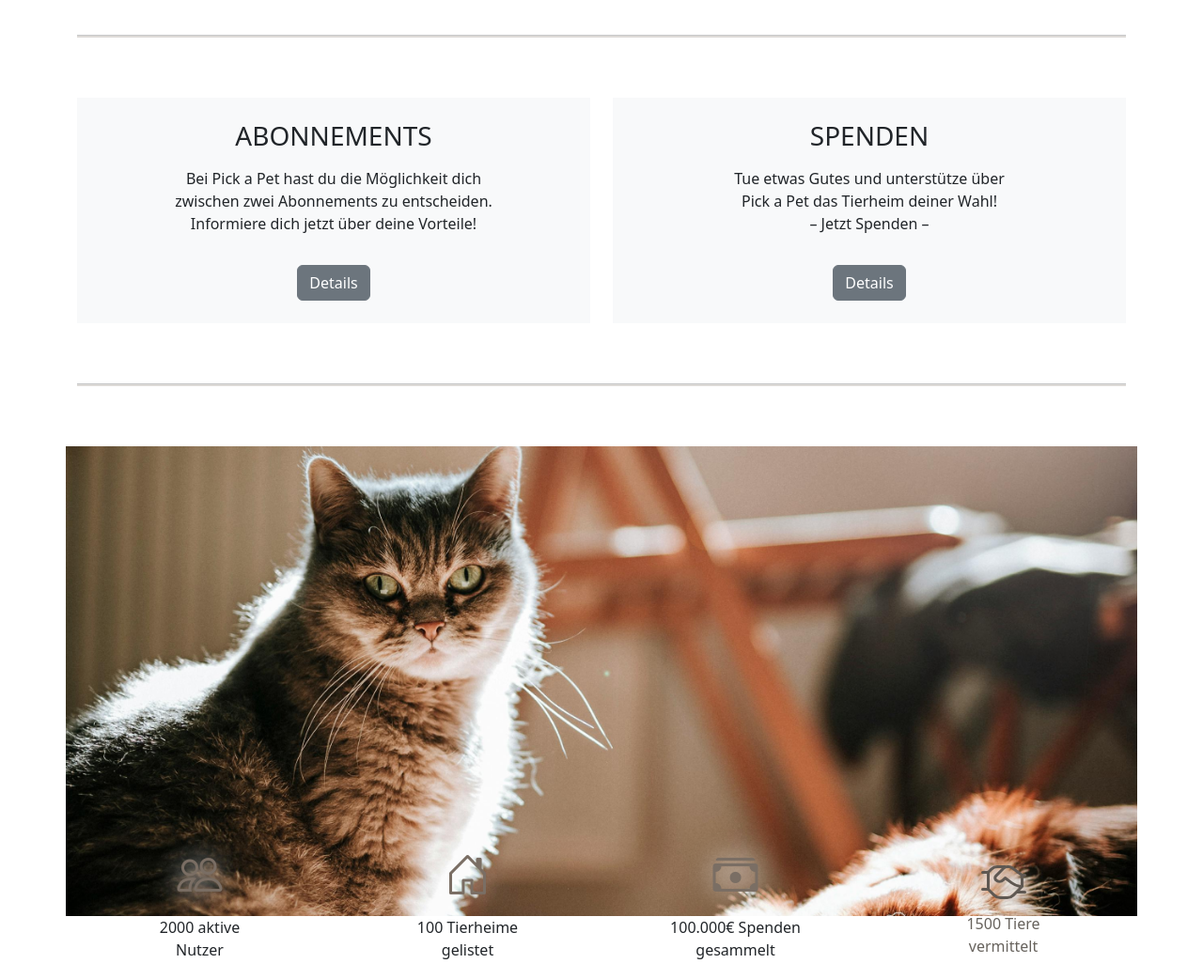
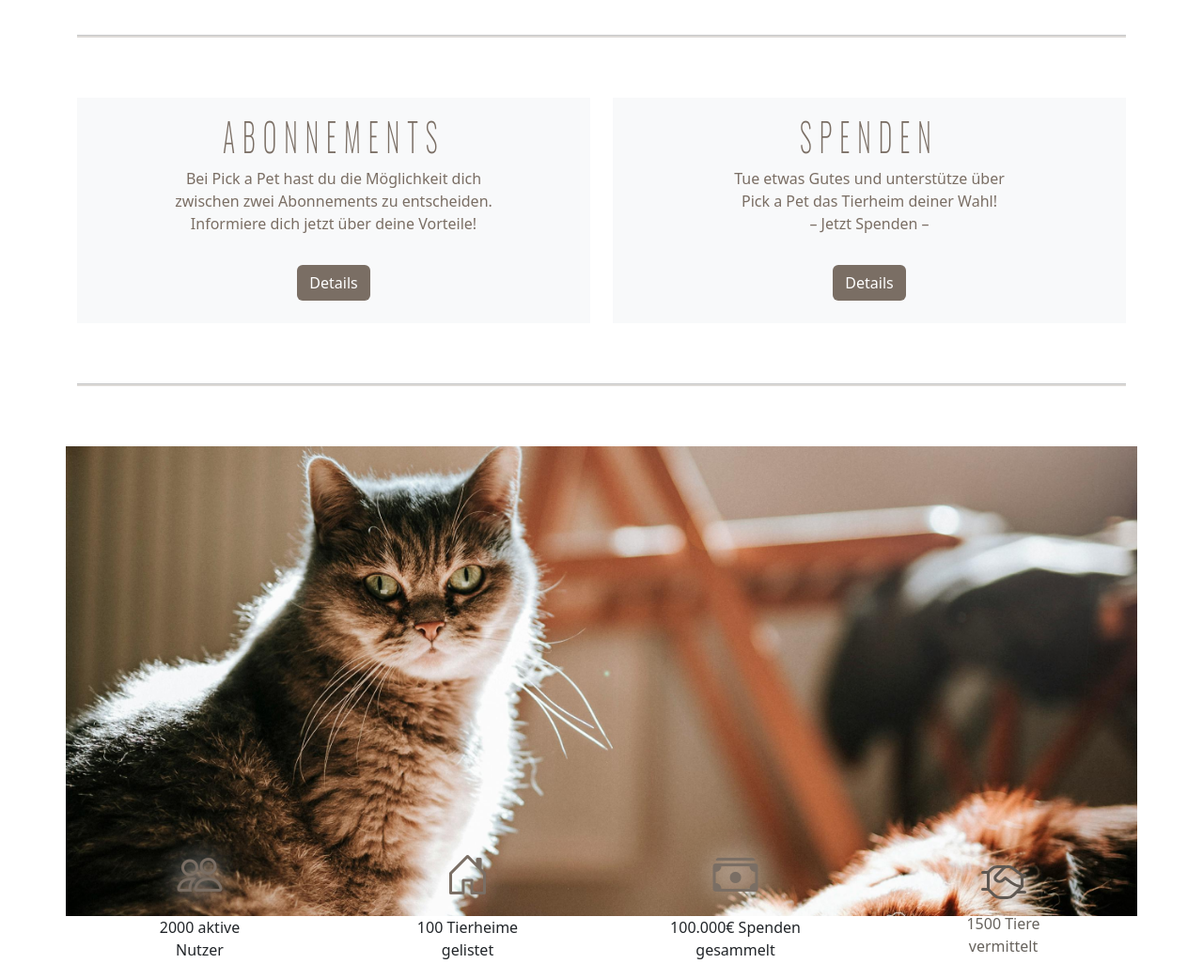
Before and after one commit to nmalyshev1/Hausubungmockup, a website: page index.html in a window 1280 px wide. Shown: the part 949-1991 px from the top of the page at 94% size. Drawn offline with Linux system fonts and the light colour scheme; files whose address does not match are found by name.

Commit message:
appplied oswald font

```diff
--- a/assets/scss/custom.scss
+++ b/assets/scss/custom.scss
@@ -5,6 +5,28 @@ $navbar-background-color: #f0ffff;
 $custom-brown: #7a6e64;
 
 @import "../vendor/bootstrap/scss/bootstrap";
+
+@font-face {
+  font-family: "Oswald";
+  src: url("../fonts/oswald/Oswald-ExtraLight.ttf") format("truetype");
+}
+
+
+.custom-font {
+  font-family: "Oswald", sans-serif;
+  display: inline-block;
+  transform: scaleY(1.5);
+
+
+  letter-spacing: 8px;
+  font-weight: 200;
+  color: $custom-brown;
+}
+
+.custom-color{
+  color: $custom-brown;
+}
+
 
 
 .logo-icon{
@@ -26,7 +48,7 @@ $custom-brown: #7a6e64;
 
 
   .nav-search-btn,
-  .nav-user-btn {
+  .nav-user-btn,{
     color: $custom-brown;
     font-weight: 600;
 
--- a/index.html
+++ b/index.html
@@ -5,16 +5,15 @@
     <meta name="viewport" content="width=device-width, initial-scale=1">
     <title>Pick a Pet – Startseite</title>
 
-    <!-- Dein kompiliertes Bootstrap + eigenes CSS -->
-    <!-- Kompiliertes Bootstrap + eigenes CSS -->
+    <!-- compiled bootstrap and own css -->
     <link rel="stylesheet" href="assets/css/custom.css">
 
-    <!-- Bootstrap Icons (lokale Datei) -->
+    <!-- Bootstrap Icons -->
     <link rel="stylesheet" href="assets/css/bootstrap-icons.css">
 </head>
 <body>
 
-<!-- ============== NAVBAR ============== -->
+<!--  NAVBAR -->
 <nav class="navbar navbar-expand-lg">
     <div class="container container-color">
 
@@ -104,7 +103,7 @@
     <!--DAS IST PICK A PET-->
     <section class="hero-about py-4">
         <div class="container text-center">
-            <h2 class="mb-3">DAS IST PICK A PET</h2>
+            <h2 class="custom-font mb-3">DAS IST PICK A PET</h2>
 
             <div class="row g-5 justify-content-center">
 
@@ -154,32 +153,32 @@
 </div>
 
 <section class="py-5">
-    <div class="container">
+    <div class="container custom-color">
         <div class="row g-4 justify-content-center text-center">
 
             <!-- Box 1 -->
-            <div class="col-12 col-md-6">
+            <div class="col-12 col-md-6 ">
                 <div class="p-4 bg-light">
-                    <h3 class="mb-3">ABONNEMENTS</h3>
+                    <h3 class="custom-font mb-3">ABONNEMENTS</h3>
                     <p>
                         Bei Pick a Pet hast du die Möglichkeit dich<br>
                         zwischen zwei Abonnements zu entscheiden.<br>
                         Informiere dich jetzt über deine Vorteile!
                     </p>
-                    <button class="btn btn-secondary mt-3">Details</button>
+                    <button class="btn results-btn mt-3">Details</button>
                 </div>
             </div>
 
             <!-- Box 2 -->
             <div class="col-12 col-md-6">
                 <div class="p-4 bg-light">
-                    <h3 class="mb-3">SPENDEN</h3>
+                    <h3 class="custom-font mb-3">SPENDEN</h3>
                     <p>
                         Tue etwas Gutes und unterstütze über<br>
                         Pick a Pet das Tierheim deiner Wahl!<br>
                         – Jetzt Spenden –
                     </p>
-                    <button class="btn btn-secondary mt-3">Details</button>
+                    <button class="btn results-btn mt-3">Details</button>
                 </div>
             </div>
 
```
Also changed, not shown: Kontakt.html (+2 -2 lines), Tiere-Search.html (+1 -1 lines), assets/css/custom.css, 1 other file.
